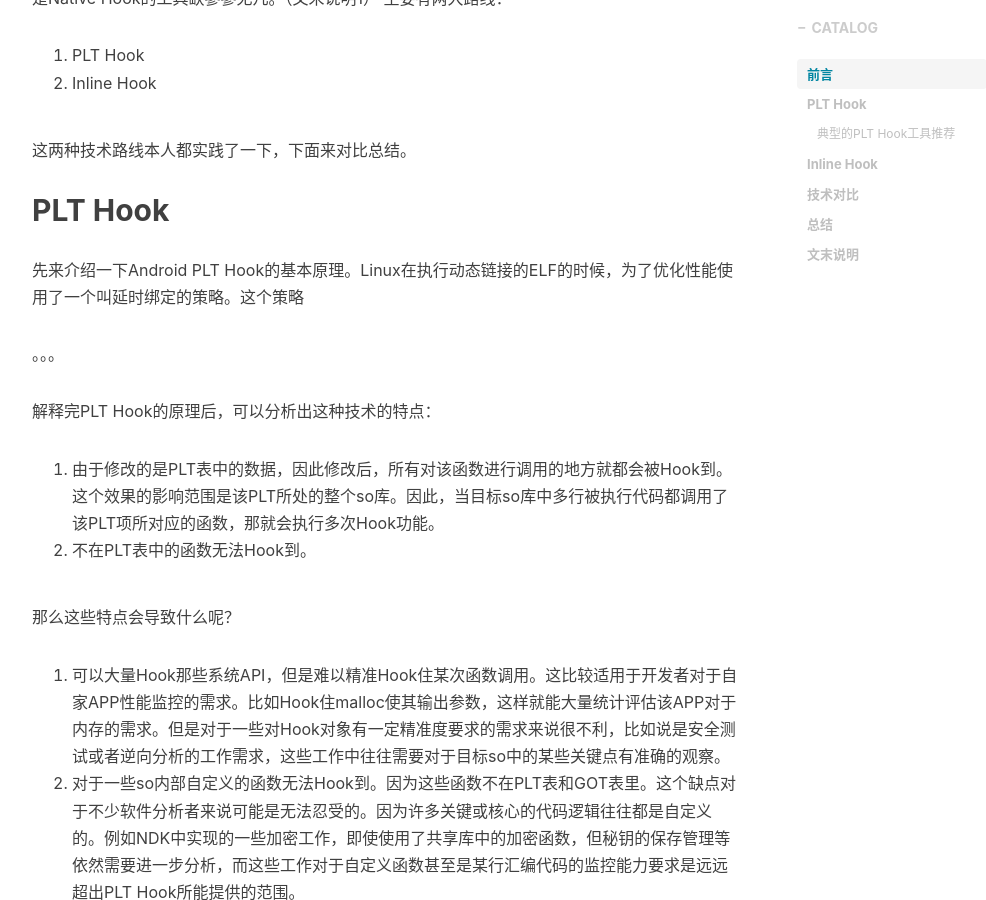
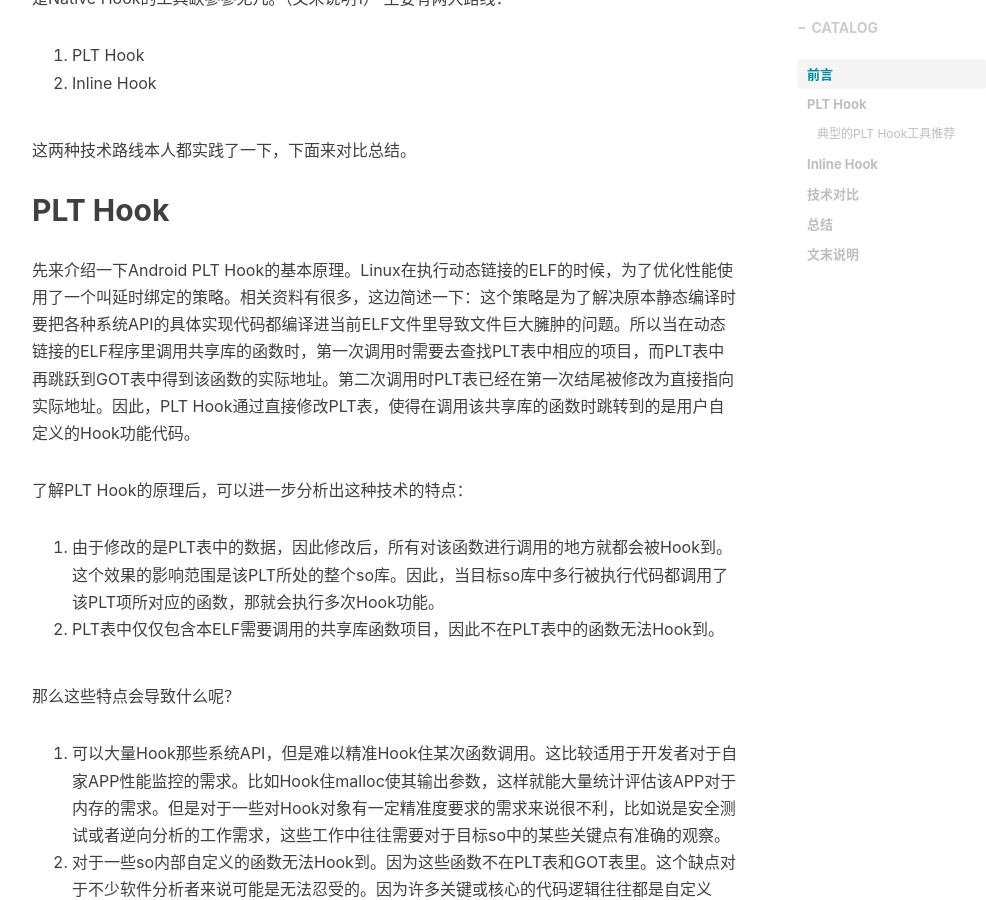
Before and after one commit to GToad/GToad.github.io, a Jekyll site: the page built from _posts/2018-07-05-Android-Native-Hook.markdown, in a window 1280 px wide and 900 px high, scrolled down 971 px. Shown: the whole window, without its empty margins (233-1219 px from the left). Built offline with Jekyll 4.4.1, drawn with Linux system fonts in a browser that asks for light colours; nearby versions of some CDN libraries; comment, search, counter and statistics services are not loaded.

Commit message:
change article : android native hook

```diff
--- a/_posts/2018-07-05-Android-Native-Hook.markdown
+++ b/_posts/2018-07-05-Android-Native-Hook.markdown
@@ -36,14 +36,12 @@ tags:
 
 ## PLT Hook
 
-先来介绍一下Android PLT Hook的基本原理。Linux在执行动态链接的ELF的时候，为了优化性能使用了一个叫延时绑定的策略。这个策略
+先来介绍一下Android PLT Hook的基本原理。Linux在执行动态链接的ELF的时候，为了优化性能使用了一个叫延时绑定的策略。相关资料有很多，这边简述一下：这个策略是为了解决原本静态编译时要把各种系统API的具体实现代码都编译进当前ELF文件里导致文件巨大臃肿的问题。所以当在动态链接的ELF程序里调用共享库的函数时，第一次调用时需要去查找PLT表中相应的项目，而PLT表中再跳跃到GOT表中得到该函数的实际地址。第二次调用时PLT表已经在第一次结尾被修改为直接指向实际地址。因此，PLT Hook通过直接修改PLT表，使得在调用该共享库的函数时跳转到的是用户自定义的Hook功能代码。
 
-。。。
-
-解释完PLT Hook的原理后，可以分析出这种技术的特点：
+了解PLT Hook的原理后，可以进一步分析出这种技术的特点：
 
 1. 由于修改的是PLT表中的数据，因此修改后，所有对该函数进行调用的地方就都会被Hook到。这个效果的影响范围是该PLT所处的整个so库。因此，当目标so库中多行被执行代码都调用了该PLT项所对应的函数，那就会执行多次Hook功能。
-2. 不在PLT表中的函数无法Hook到。
+2. PLT表中仅仅包含本ELF需要调用的共享库函数项目，因此不在PLT表中的函数无法Hook到。
 
 那么这些特点会导致什么呢？
 
```
